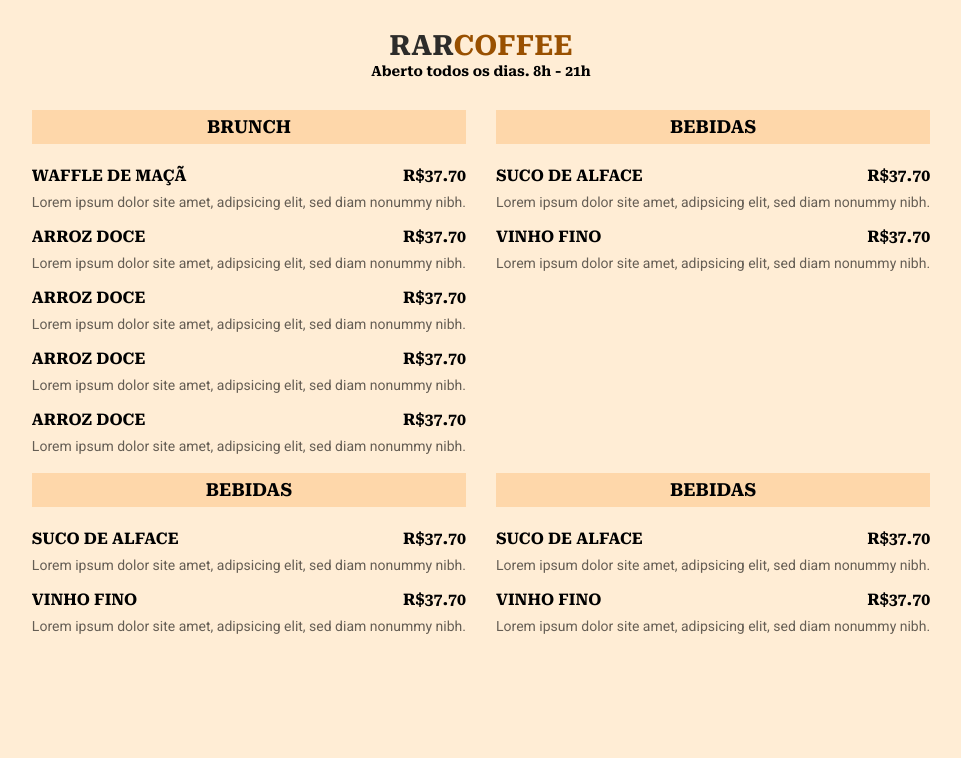
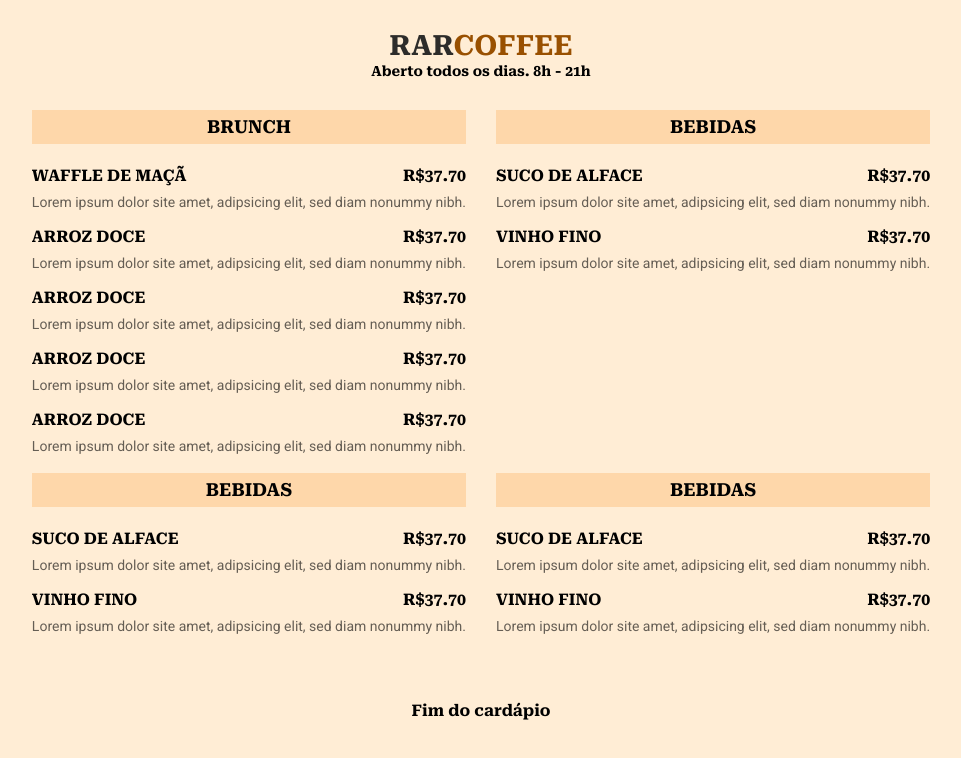
Before and after one commit to ricardoaruiz/francy-cardapio, a plain HTML site: page index.html in a window 1280 px wide. Shown: the whole page, without its empty margins (159-1120 px from the left). Drawn offline with Linux system fonts and the light colour scheme.

Commit message:
adding end menu title

```diff
--- a/index.html
+++ b/index.html
@@ -152,6 +152,8 @@
 
       </section>
     </div>
+
+    <h3 style="text-align: center; margin-top: 50px">Fim do cardápio</h3>
   </main>
 </body>
 
```
